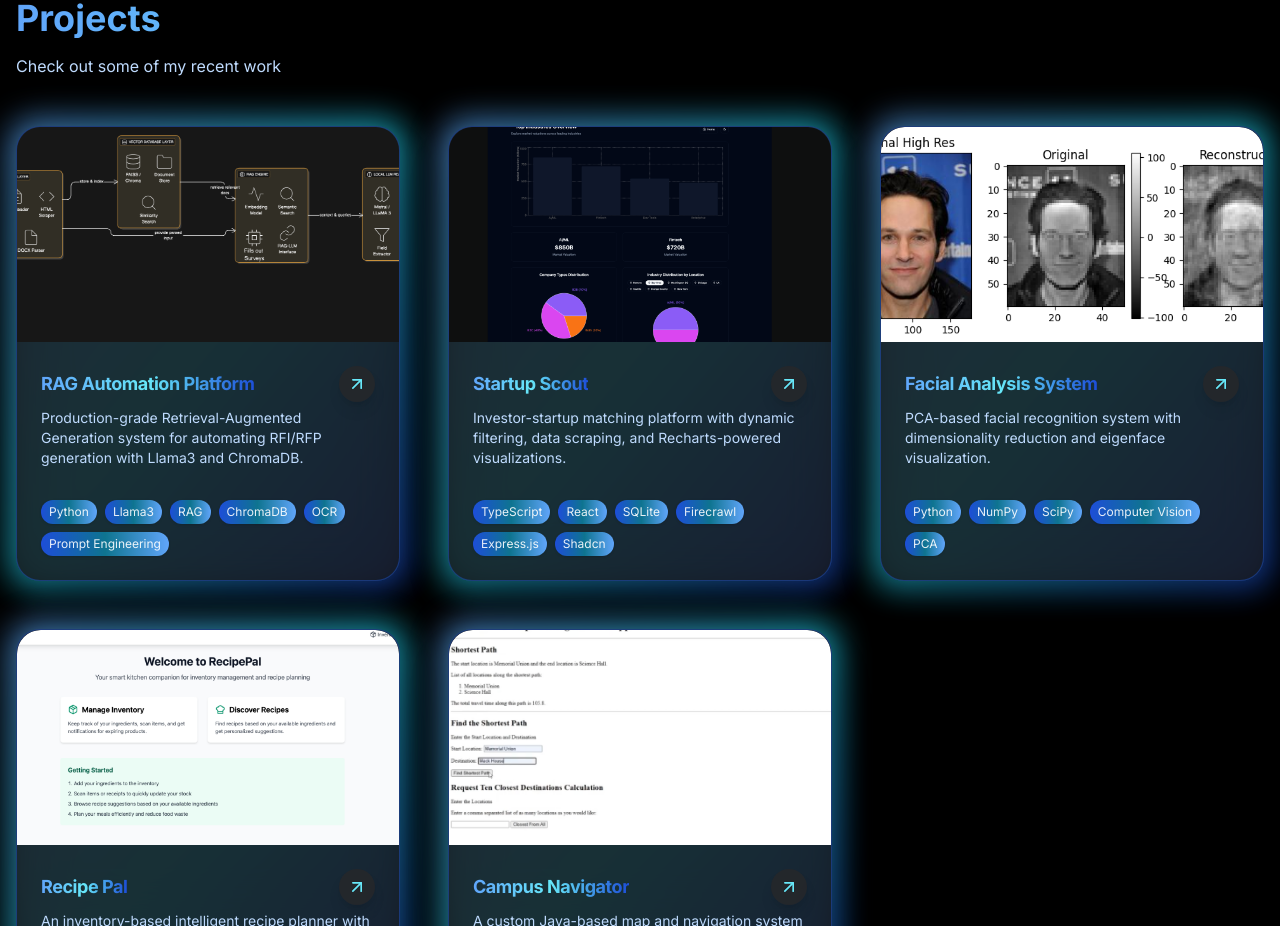
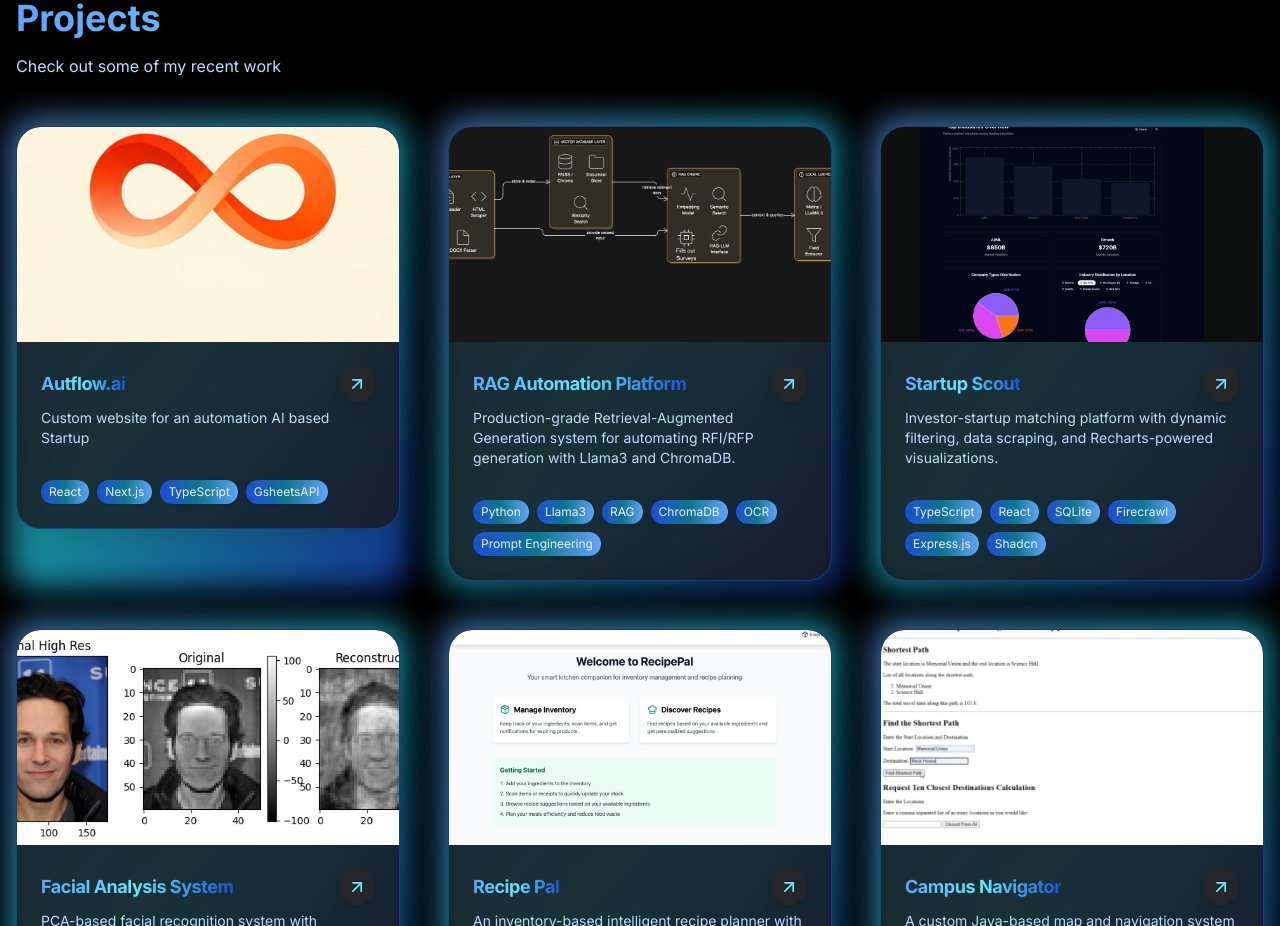
Before and after one commit to V1R4V/vibhrav, a Next.js app: page / in a window 1280 px wide. Shown: the part 1760-2686 px from the top of the page. Built offline with nearby package versions, Linux system fonts and the light colour scheme.

Commit message:
Added Autoflow project

```diff
--- a/components/projects.tsx
+++ b/components/projects.tsx
@@ -6,21 +6,29 @@ import { Card, CardContent, CardDescription, CardHeader, CardTitle } from '@/com
 import { ArrowUpRight } from 'lucide-react'
 
 const projects = [
+
+	{
+		title: 'Autflow.ai',
+		description: 'Custom website for an automation AI based Startup',
+		tags: ['React', 'Next.js', 'TypeScript','GsheetsAPI'],
+		image: '/autoflow.png',
+		link: 'https://aiautoflow.vercel.app/',
+	},
 	{
 		title: 'RAG Automation Platform',
 		description:
 			'Production-grade Retrieval-Augmented Generation system for automating RFI/RFP generation with Llama3 and ChromaDB.',
 		tags: ['Python', 'Llama3', 'RAG', 'ChromaDB', 'OCR', 'Prompt Engineering'],
-    image: '/f3.png', // Add this image to your /public folder
-    link: 'https://github.com/V1R4V', // Replace with actual repo link
+		image: '/f3.png',
+		link: 'https://github.com/V1R4V/rag-for-private_data',
 	},
 	{
 		title: 'Startup Scout',
 		description:
 			'Investor-startup matching platform with dynamic filtering, data scraping, and Recharts-powered visualizations.',
 		tags: ['TypeScript', 'React', 'SQLite', 'Firecrawl', 'Express.js', 'Shadcn'],
-    image: '/sscout.jpg', // Add this image to your /public folder
-    link: 'https://github.com/V1R4V', // Replace with actual repo link
+		image: '/sscout.jpg',
+		link: 'https://github.com/V1R4V/Startupscout',
 	},
 	{
 		title: 'Facial Analysis System',
@@ -28,7 +36,7 @@ const projects = [
 			'PCA-based facial recognition system with dimensionality reduction and eigenface visualization.',
 		tags: ['Python', 'NumPy', 'SciPy', 'Computer Vision', 'PCA'],
 		image: '/f1.png', // Add this image to your /public folder
-    link: 'https://github.com/V1R4V', // Replace with actual repo link
+		link: 'https://github.com/V1R4V/image_compression_pca', // Replace with actual repo link
 	},
 	{
 		title: 'Recipe Pal',
```
Also changed, not shown: public/autoflow.png (added), 1 other file (tests, documents, lock files or other folders). Lines whose indentation alone changed are shown as unchanged.
